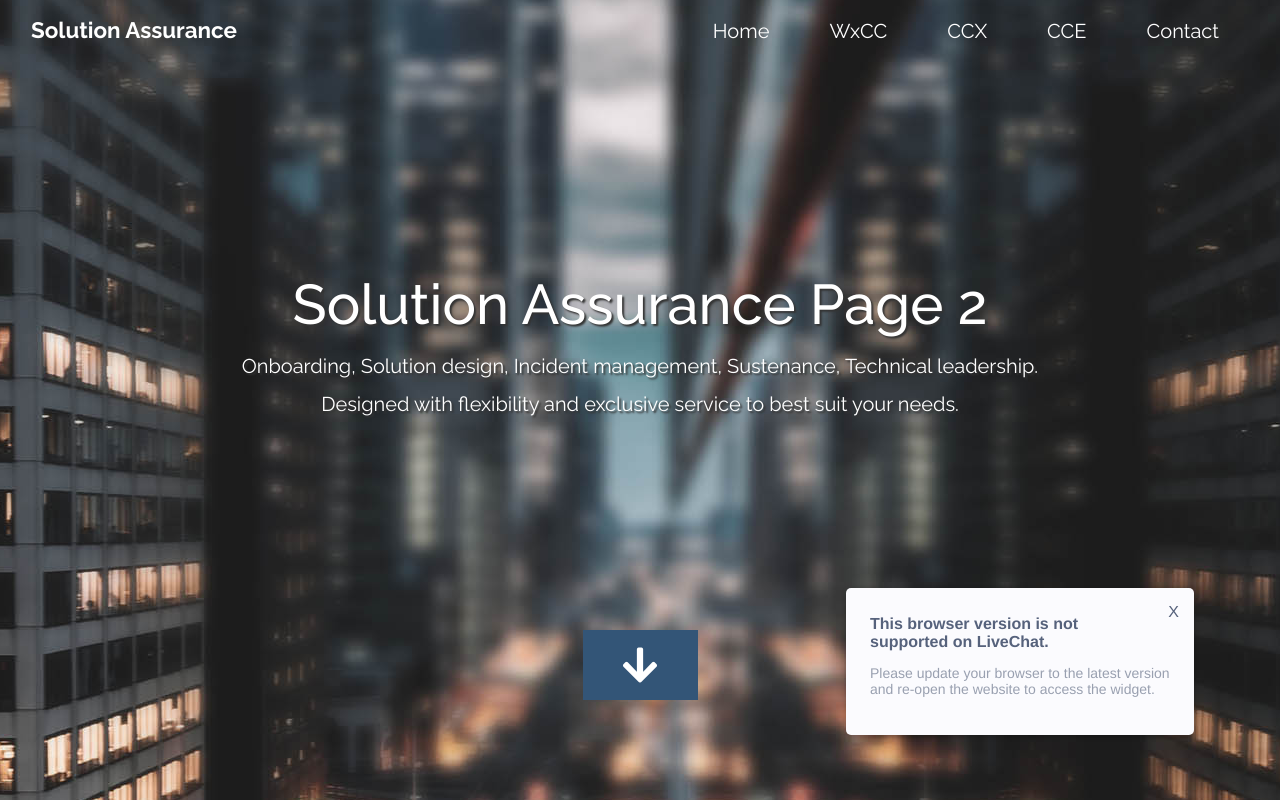
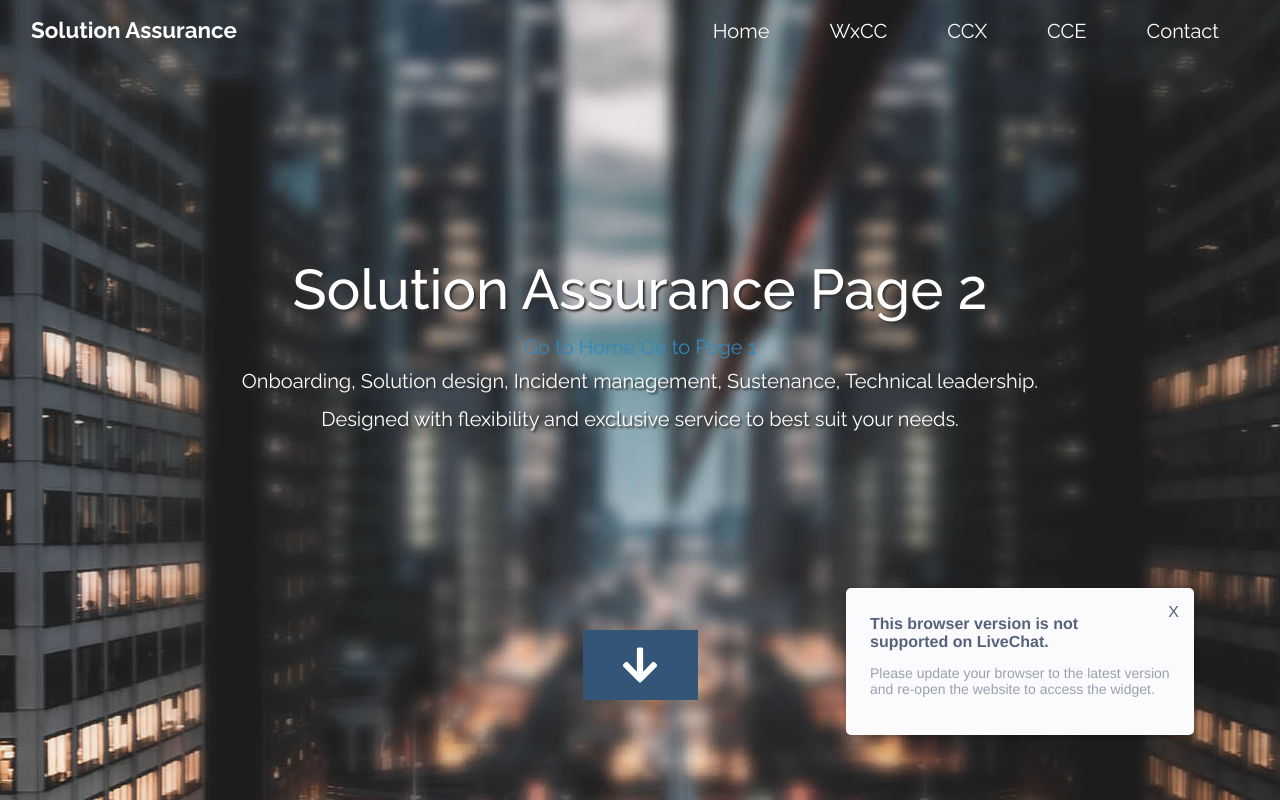
Before and after one commit to codejs7/solutionassurance, a plain HTML site: page page2.html in a window 1280 px wide. Shown: the top 802 px of the page. Drawn offline with Linux system fonts and the light colour scheme; no server answers.

Commit message:
Update page2.html

```diff
--- a/page2.html
+++ b/page2.html
@@ -55,6 +55,10 @@ https://www.tooplate.com/view/2117-infinite-loop
       <div class="text-center tm-hero-text-container">
         <div class="tm-hero-text-container-inner">
             <h1 class="tm-hero-title">Solution Assurance Page 2</h1>
+
+               <a href="index.html" class="button-link">Go to Home</a>
+               <a href="page1.html" class="button-link">Go to Page 1</a>
+
             <p class="tm-hero-subtitle">
               Onboarding, Solution design, Incident management, Sustenance, Technical leadership.
               <br>Designed with flexibility and exclusive service to best suit your needs.
```
